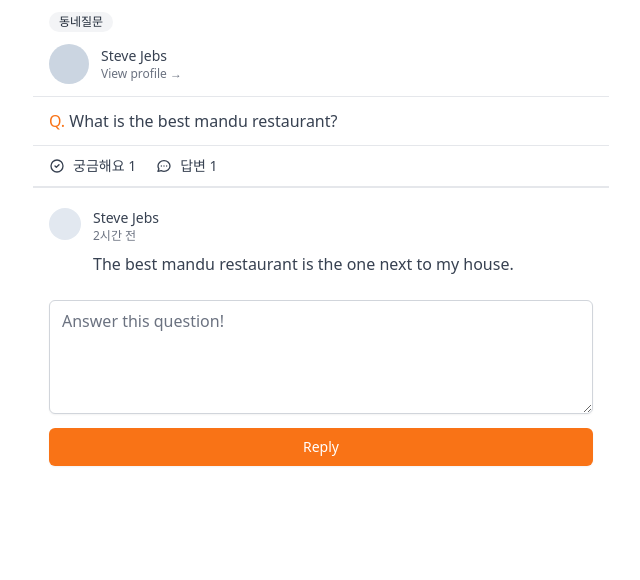
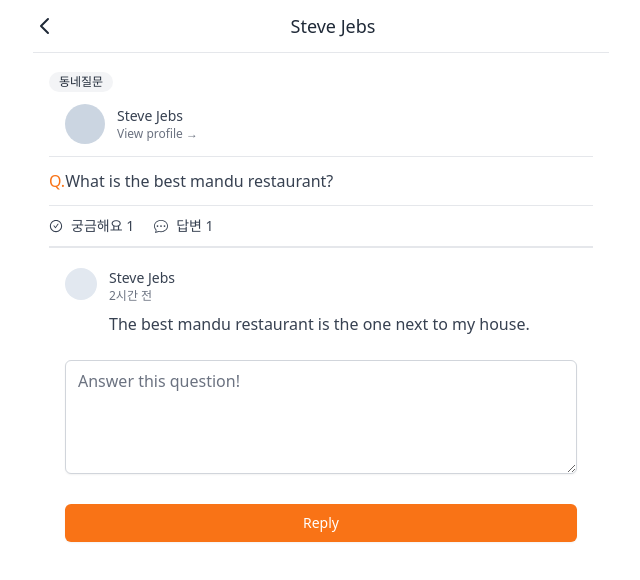
Before and after one commit to Jiyun-Parkk/carrot-market, a Next.js app: page /community/1 in a window 1280 px wide. Shown: the top 580 px of the page, without its empty margins (319-959 px from the left). Built offline with nearby package versions, Linux system fonts and the light colour scheme.

Commit message:
Style: 커뮤니티 reply, 질문 컴포넌트 분리, 적용

```diff
--- /dev/null
+++ b/components/Community/Badge/index.tsx
@@ -0,0 +1,7 @@
+export const Badge = () => {
+  return (
+    <span className='my-3 inline-flex items-center rounded-full bg-gray-100 px-2.5 py-0.5 text-xs font-medium text-gray-800'>
+      동네질문
+    </span>
+  );
+};
--- /dev/null
+++ b/components/Community/Question/index.tsx
@@ -0,0 +1,10 @@
+import React from 'react';
+
+export const Question = ({ question }: { question: string }) => {
+  return (
+    <div className='mt-2 text-gray-700'>
+      <span className='font-medium text-orange-500'>Q.</span>
+      {question}
+    </div>
+  );
+};
--- /dev/null
+++ b/components/Community/Reply/index.tsx
@@ -0,0 +1,22 @@
+import { BsChatDots } from 'react-icons/bs';
+import { AiOutlineCheckCircle } from 'react-icons/ai';
+
+interface ReplyProps {
+  wonder: number;
+  reply: number;
+}
+
+export const Reply = ({ wonder, reply }: ReplyProps) => {
+  return (
+    <div className='my-3 flex w-full space-x-5 border-t border-b-[2px] py-2.5 text-gray-700'>
+      <span className='flex items-center space-x-2 text-sm'>
+        <AiOutlineCheckCircle />
+        <span>궁금해요 {wonder}</span>
+      </span>
+      <span className='flex items-center space-x-2 text-sm'>
+        <BsChatDots />
+        <span>답변 {reply}</span>
+      </span>
+    </div>
+  );
+};
--- /dev/null
+++ b/components/Community/index.ts
@@ -0,0 +1,3 @@
+export * from './Reply';
+export * from './Badge';
+export * from './Question';
--- a/components/index.ts
+++ b/components/index.ts
@@ -2,3 +2,4 @@ export * from './Layout';
 export * from './Item';
 export * from './Button';
 export * from './Form';
+export * from './Community';
--- a/pages/community/[id].tsx
+++ b/pages/community/[id].tsx
@@ -1,11 +1,11 @@
-import type { NextPage } from 'next'
+import { Badge, FullButton, Layout, Question, Reply } from 'components';
+import type { NextPage } from 'next';
 
 const CommunityPostDetail: NextPage = () => {
   return (
-    <div>
-      <span className='my-3 ml-4 inline-flex items-center rounded-full bg-gray-100 px-2.5 py-0.5 text-xs font-medium text-gray-800'>
-        동네질문
-      </span>
+    <Layout title='Steve Jebs' canGoBack>
+      <div className='py-3 px-4'>
+        <Badge />
         <div className='mb-3 flex cursor-pointer items-center space-x-3  border-b px-4 pb-3'>
           <div className='h-10 w-10 rounded-full bg-slate-300' />
           <div>
@@ -16,50 +16,15 @@ const CommunityPostDetail: NextPage = () => {
           </div>
         </div>
         <div>
-        <div className='mt-2 px-4 text-gray-700'>
-          <span className='font-medium text-orange-500'>Q.</span> What is the
-          best mandu restaurant?
-        </div>
-        <div className='mt-3 flex w-full space-x-5 border-t border-b-[2px] px-4 py-2.5  text-gray-700'>
-          <span className='flex items-center space-x-2 text-sm'>
-            <svg
-              className='h-4 w-4'
-              fill='none'
-              stroke='currentColor'
-              viewBox='0 0 24 24'
-              xmlns='http://www.w3.org/2000/svg'
-            >
-              <path
-                strokeLinecap='round'
-                strokeLinejoin='round'
-                strokeWidth='2'
-                d='M9 12l2 2 4-4m6 2a9 9 0 11-18 0 9 9 0 0118 0z'
-              ></path>
-            </svg>
-            <span>궁금해요 1</span>
-          </span>
-          <span className='flex items-center space-x-2 text-sm'>
-            <svg
-              className='h-4 w-4'
-              fill='none'
-              stroke='currentColor'
-              viewBox='0 0 24 24'
-              xmlns='http://www.w3.org/2000/svg'
-            >
-              <path
-                strokeLinecap='round'
-                strokeLinejoin='round'
-                strokeWidth='2'
-                d='M8 12h.01M12 12h.01M16 12h.01M21 12c0 4.418-4.03 8-9 8a9.863 9.863 0 01-4.255-.949L3 20l1.395-3.72C3.512 15.042 3 13.574 3 12c0-4.418 4.03-8 9-8s9 3.582 9 8z'
-              ></path>
-            </svg>
-            <span>답변 1</span>
-          </span>
-        </div>
+          <Question
+            question='What is the best
+      mandu restaurant?'
+          />
+          <Reply wonder={1} reply={1} />
         </div>
         <div className='my-5 space-y-5 px-4'>
           <div className='flex items-start space-x-3'>
-          <div className='h-8 w-8 rounded-full bg-slate-200' />
+            <div className='aspect-[1/1] h-8 w-8 rounded-full bg-slate-200' />
             <div>
               <span className='block text-sm font-medium text-gray-700'>
                 Steve Jebs
@@ -77,12 +42,11 @@ const CommunityPostDetail: NextPage = () => {
             rows={4}
             placeholder='Answer this question!'
           />
-        <button className='mt-2 w-full rounded-md border border-transparent bg-orange-500 py-2 px-4 text-sm font-medium text-white shadow-sm hover:bg-orange-600 focus:outline-none focus:ring-2 focus:ring-orange-500 focus:ring-offset-2 '>
-          Reply
-        </button>
+          <FullButton text='Reply' />
         </div>
       </div>
-  )
-}
+    </Layout>
+  );
+};
 
-export default CommunityPostDetail
+export default CommunityPostDetail;
--- a/pages/community/index.tsx
+++ b/pages/community/index.tsx
@@ -1,61 +1,27 @@
-import { FloatButton, Layout } from 'components';
+import { FloatButton, Layout, Reply, Badge, Question } from 'components';
 import { BiPencil } from 'react-icons/bi';
 import type { NextPage } from 'next';
+import Link from 'next/link';
 
 const Community: NextPage = () => {
   return (
     <Layout title='동네생활' hasTabBar>
-      <div className='uspace-y-8 py-16 px-4'>
+      <div className='space-y-8 py-3 px-4'>
         {[1, 2, 3, 4, 5, 6].map((_, i) => (
-          <div key={i} className='mb-6 flex flex-col items-start'>
-            <span className='flex items-center rounded-full bg-gray-100 px-2.5 py-0.5 text-xs font-medium text-gray-800'>
-              동네질문
-            </span>
-            <div className='mt-2 text-gray-700'>
-              <span className='font-medium text-orange-500'>Q.</span> What is
-              the best mandu restaurant?
+          <Link href={`/community/${i}`} key={i}>
+            <div className='mb-6 flex flex-col items-start'>
+              <Badge />
+              <Question
+                question='What is the best
+      mandu restaurant?'
+              />
+              <div className='mt-5 flex w-full items-center justify-between text-xs font-medium text-gray-500'>
+                <span>니꼬</span>
+                <span>18시간 전</span>
+              </div>
             </div>
-            <div className='mt-5 flex w-full items-center justify-between text-xs font-medium text-gray-500'>
-              <span>니꼬</span>
-              <span>18시간 전</span>
-            </div>
-            <div className='my-3 flex w-full space-x-5 border-t border-b-[2px] py-2.5 text-gray-700'>
-              <span className='flex items-center space-x-2 text-sm'>
-                <svg
-                  className='h-4 w-4'
-                  fill='none'
-                  stroke='currentColor'
-                  viewBox='0 0 24 24'
-                  xmlns='http://www.w3.org/2000/svg'
-                >
-                  <path
-                    strokeLinecap='round'
-                    strokeLinejoin='round'
-                    strokeWidth='2'
-                    d='M9 12l2 2 4-4m6 2a9 9 0 11-18 0 9 9 0 0118 0z'
-                  ></path>
-                </svg>
-                <span>궁금해요 1</span>
-              </span>
-              <span className='flex items-center space-x-2 text-sm'>
-                <svg
-                  className='h-4 w-4'
-                  fill='none'
-                  stroke='currentColor'
-                  viewBox='0 0 24 24'
-                  xmlns='http://www.w3.org/2000/svg'
-                >
-                  <path
-                    strokeLinecap='round'
-                    strokeLinejoin='round'
-                    strokeWidth='2'
-                    d='M8 12h.01M12 12h.01M16 12h.01M21 12c0 4.418-4.03 8-9 8a9.863 9.863 0 01-4.255-.949L3 20l1.395-3.72C3.512 15.042 3 13.574 3 12c0-4.418 4.03-8 9-8s9 3.582 9 8z'
-                  ></path>
-                </svg>
-                <span>답변 1</span>
-              </span>
-            </div>
-          </div>
+            <Reply wonder={1} reply={1} />
+          </Link>
         ))}
         <FloatButton onClick={() => {}}>
           <BiPencil />
```
Lines whose indentation alone changed are shown as unchanged.
